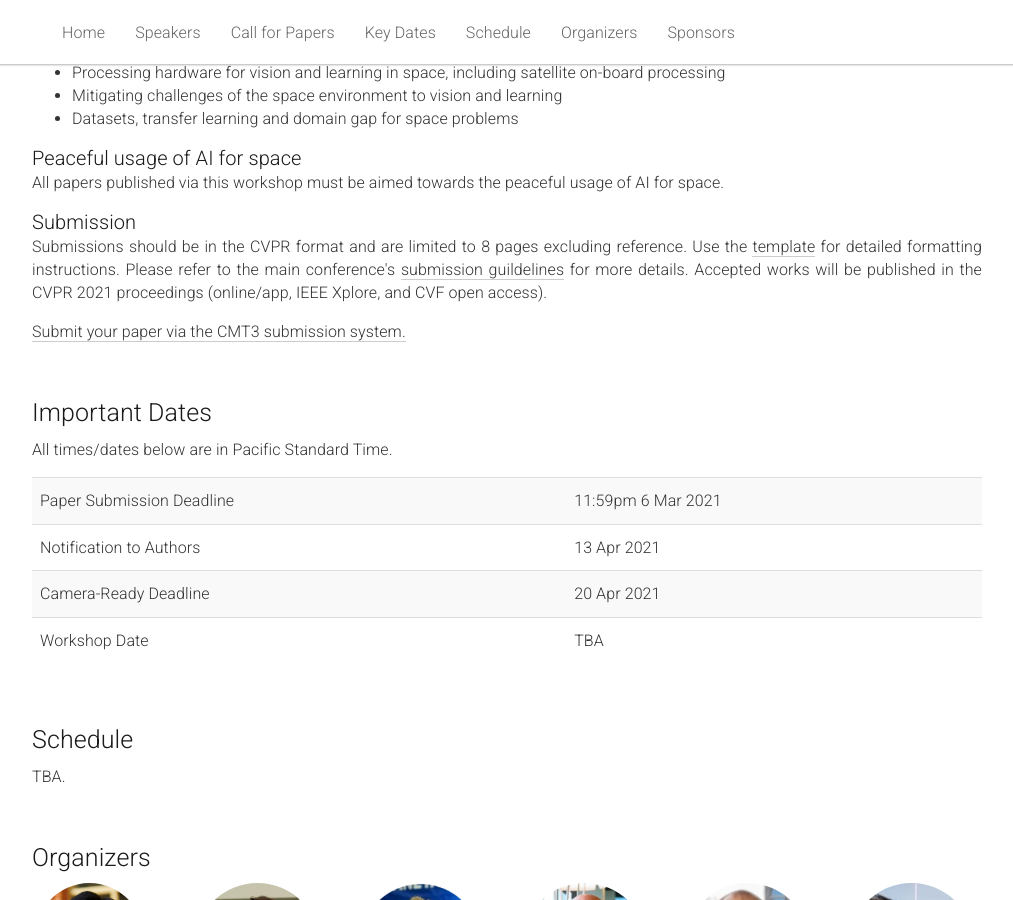
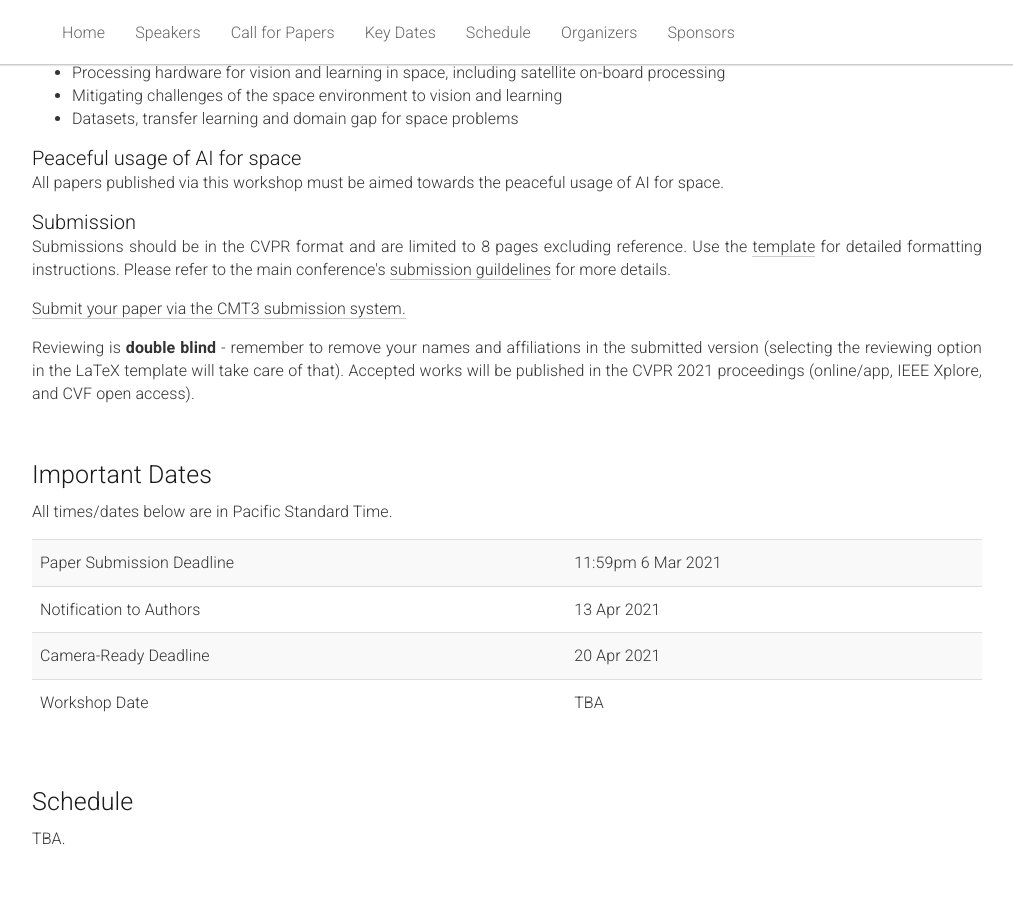
Before and after one commit to AIforSpace/2024, a Jekyll site: the page built from _pages/home.md, in a window 1280 px wide and 900 px high, scrolled down 2923 px. Shown: the whole window, without its empty margins (133-1146 px from the left). Built offline with Jekyll 4.4.1, drawn with Linux system fonts in a browser that asks for light colours.

Commit message:
Update home.md

```diff
--- a/_pages/home.md
+++ b/_pages/home.md
@@ -152,10 +152,13 @@ acknowledgements: ""
     <p>
       Submissions should be in the CVPR format and are limited to 8 pages excluding reference.
       Use the <a href="/2021/static/cvpr2021AuthorKit_2.zip" download>template</a> for detailed formatting instructions.
-      Please refer to the main conference's <a href="http://cvpr2021.thecvf.com/node/33#submission-guidelines">submission guildelines</a> for more details. Accepted works will be published in the CVPR 2021 proceedings (online/app, IEEE Xplore, and CVF open access).
-    </p>
+      Please refer to the main conference's <a href="http://cvpr2021.thecvf.com/node/33#submission-guidelines">submission guildelines</a> for more details.
+  </p>
     <p>
       <a href="https://cmt3.research.microsoft.com/AI4Space2021">Submit your paper via the CMT3 submission system.</a>
+    </p>
+  <p>
+    Reviewing is <b>double blind</b> - remember to remove your names and affiliations in the submitted version (selecting the reviewing option in the LaTeX template will take care of that). Accepted works will be published in the CVPR 2021 proceedings (online/app, IEEE Xplore, and CVF open access).
     </p>
   </div>
 </div><br>
```
